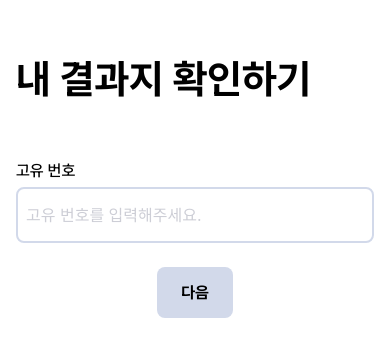
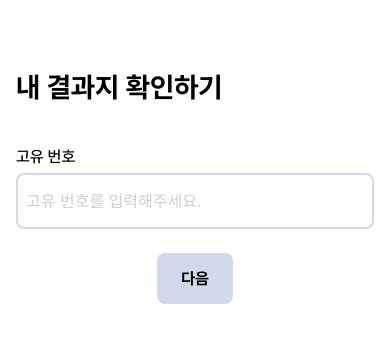
Before and after one commit to hyunzsu/aptimizer--aptifit, a Next.js app: page /login in a window 390 px wide. Shown: the part 234-590 px from the top of the page. Built offline with nearby package versions, Linux system fonts and the light colour scheme.

Commit message:
[🎨UI] 로그인 페이지 모바일 UI

```diff
--- a/src/app/login/LoginPage.module.css
+++ b/src/app/login/LoginPage.module.css
@@ -19,3 +19,10 @@
   display: flex;
   justify-content: center;
 }
+
+@media (max-width: 425px) {
+  .title {
+    font-size: var(--text-28);
+    margin-bottom: var(--spacing-48);
+  }
+}
```
